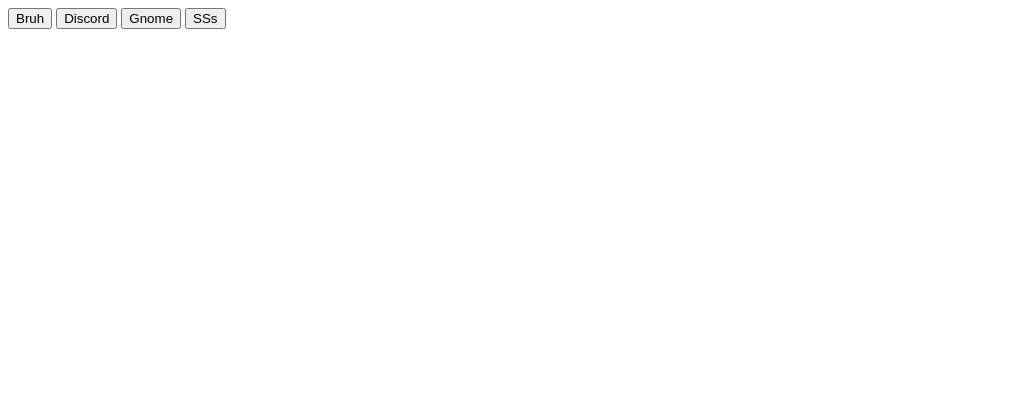
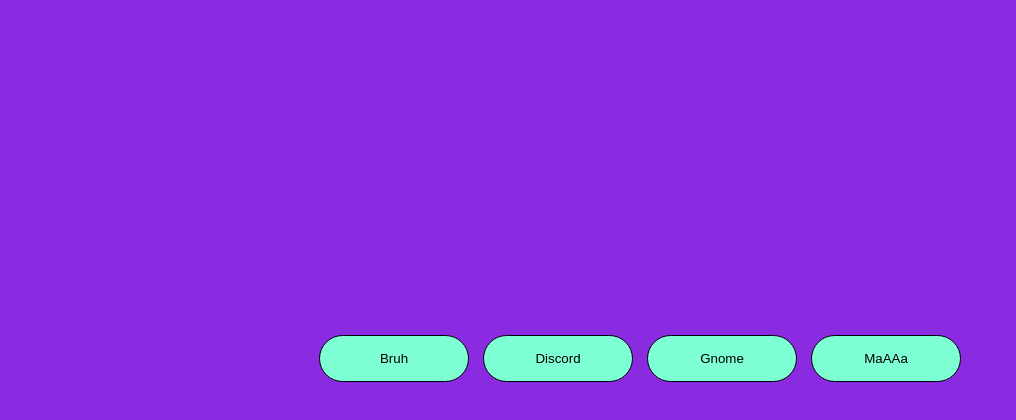
Before and after one commit to Jflores-2019424/SoundBoard, a plain HTML site: page index.html in a window 1280 px wide. Shown: the whole page, without its empty margins (0-1016 px from the left). Drawn offline with Linux system fonts and the light colour scheme.

Commit message:
Proyecto completo

```diff
--- a/index.css
+++ b/index.css
@@ -0,0 +1,31 @@
+* {
+    box-sizing: border-box;
+}
+
+body{
+    background-color: blueviolet;
+    display: flex;
+    align-items: center;
+    text-align: center;
+    justify-content: center;
+    height: 700px;
+}
+
+button{
+    background-color: aquamarine;
+    border: 1px black solid;
+    border-radius: 60px;
+    padding: 15px;
+    margin: 5px;
+    width: 150px;
+    transition: 0.5s;
+}
+
+button:hover{
+    transform: scale(1.1);
+}
+
+button:active{
+    transform: scale(0.9);
+    opacity: 80%;
+}
--- a/index.html
+++ b/index.html
@@ -17,7 +17,7 @@
         <button id="btnBruh">Bruh</button>
         <button id="btnDiscord">Discord</button>
         <button id="btnGnome">Gnome</button>
-        <button id="btnStik">SSs</button>
+        <button id="btnStik">MaAAa</button>
     </div>
 </body>
 <script src="index.js"></script>
```
